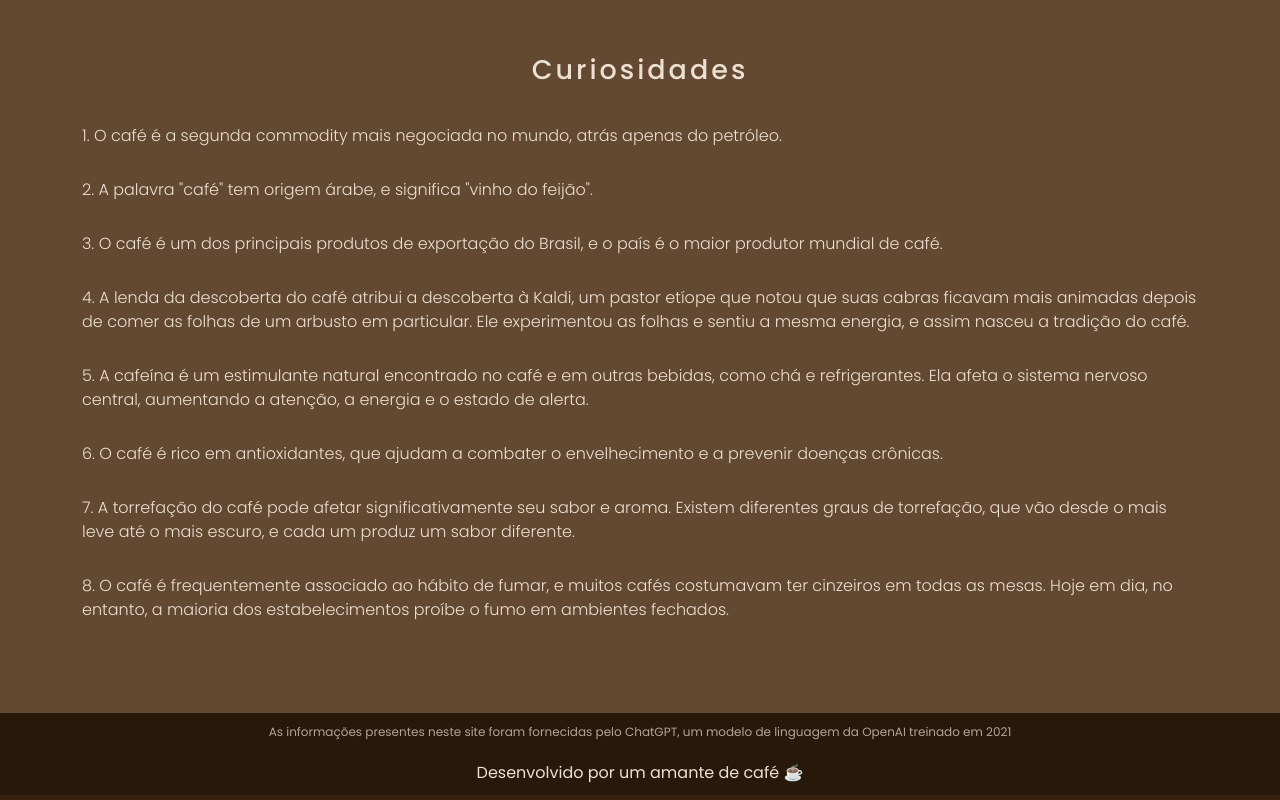
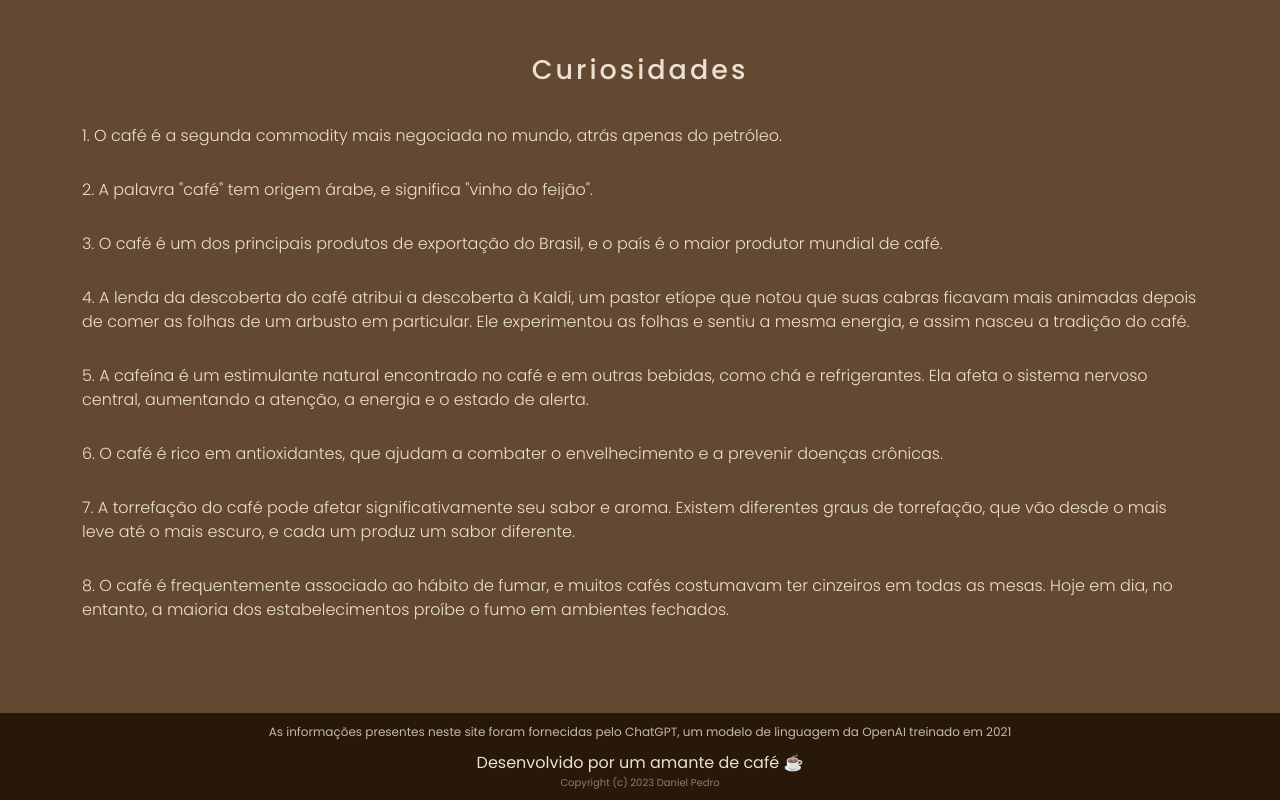
Before and after one commit to Nulo0/Coffezin, a plain HTML site: page index.html in a window 1280 px wide. Shown: the part 3607-4407 px from the top of the page. Drawn offline with nearby package versions, Linux system fonts and the light colour scheme; no server answers.

Commit message:
add Copyright

```diff
--- a/index.html
+++ b/index.html
@@ -362,8 +362,9 @@
                     treinado em 2021</p>
             </a>
             <a href="https://www.linkedin.com/in/daniel-pedro-837b80218/" target="_blank">
-                <p>Desenvolvido por um amante de café ☕</p>
+                <p class="love_coffee">Desenvolvido por um amante de café ☕</p>
             </a>
+            <p class="copyright">Copyright (c) 2023 Daniel Pedro</p>
         </div>
     </footer>
 
--- a/style.css
+++ b/style.css
@@ -409,18 +409,29 @@ nav.scrolled_screen{
     align-items: center;
     justify-content: center;
     flex-direction: column;
+    padding: 10px;
+}
+
+.love_coffee{
+    color: #ece0d1;
+    margin: 0;
 }
 
 .informations_alert{
     font-size: 12px;
-    opacity: 0.7;
+    opacity: 0.8;
     text-align: center;
+    color: #ece0d1;
+    margin: 0;
+    margin-bottom: 10px;
 }
 
-.footer-container p{
+.copyright{
+    padding: 0;
+    margin: 0;
+    font-size: 10px;
     color: #ece0d1;
-    margin: 0;
-    padding: 10px;
+    opacity: 0.5;
 }
 
 
```
